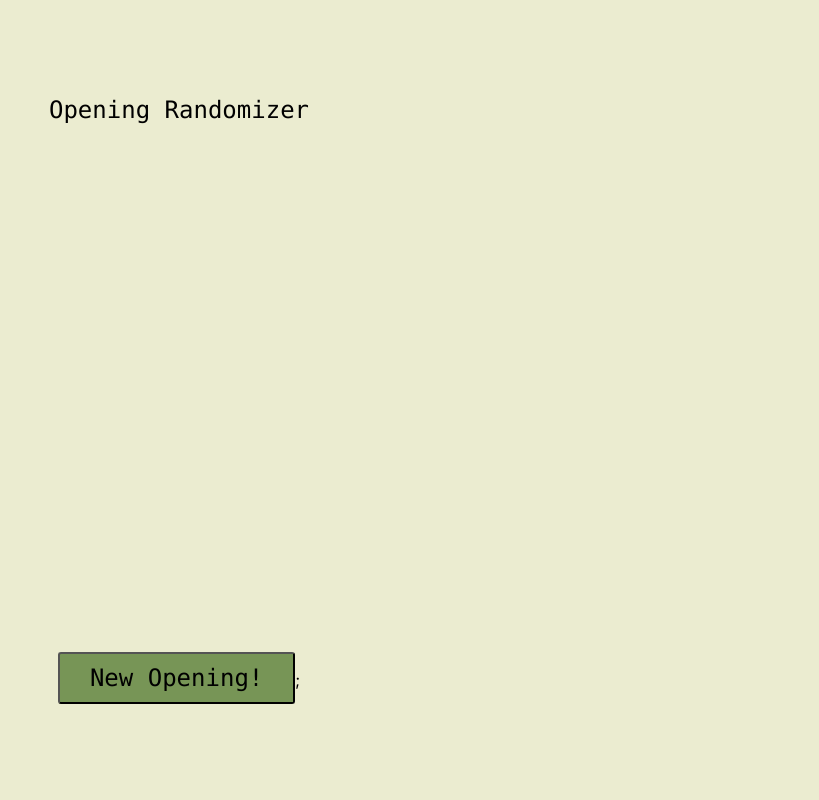
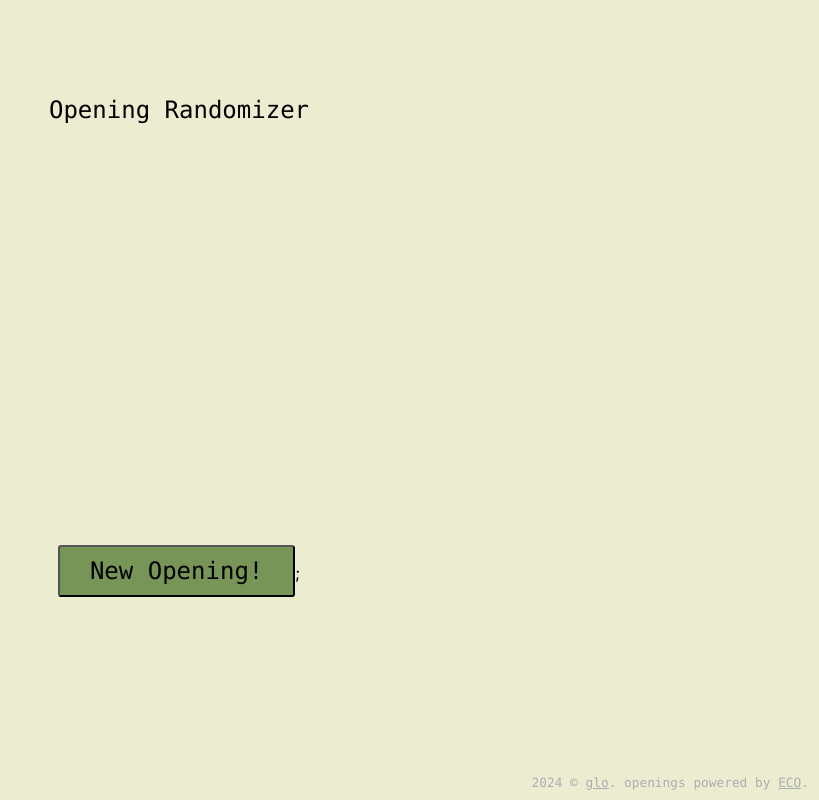
Before and after one commit to glorialiu/chess_openings, a Next.js app: page / in a window 1280 px wide. Shown: the whole page, without its empty margins (461-1280 px from the left). Built offline with nearby package versions, Linux system fonts and the light colour scheme.

Commit message:
add footer

```diff
--- a/app/page.module.css
+++ b/app/page.module.css
@@ -3,7 +3,7 @@
   flex-direction: column;
   justify-content: space-between;
   align-items: center;
-  padding: 6rem 3rem;
+  padding: 6rem 3rem 1rem;
   min-height: 100vh;
   background-color: #ebecd0;
 }
@@ -33,3 +33,24 @@
   font-family: var(--font-mono);
   text-align: center;
 }
+
+.board {
+  width: 300px;
+
+}
+
+.footer {
+  background-color: #ebecd0;
+  /* border-top: 1px solid #ebecd0; */
+  text-align: right;
+  padding: 25px 10px;
+  position: fixed;
+  left: 0;
+  bottom: 0;
+  right: 0;
+  height: 13px;
+  width: 100%;
+  color: #abaeb3;
+  font-size: .8rem;
+  font-family: var(--font-mono);
+};
--- a/app/page.tsx
+++ b/app/page.tsx
@@ -56,6 +56,19 @@ export default function Home() {
         </button>
         ;
       </div>
+      <div>
+        <div className={styles.footer}>
+          2024 ©{" "}
+          <a href="https://github.com/glorialiu/chess_openings">
+            <u>glo</u>
+          </a>
+          . openings powered by{" "}
+          <a href="https://github.com/hayatbiralem/eco.json">
+            <u>ECO</u>
+          </a>
+          .
+        </div>
+      </div>
     </main>
   );
 }
```
